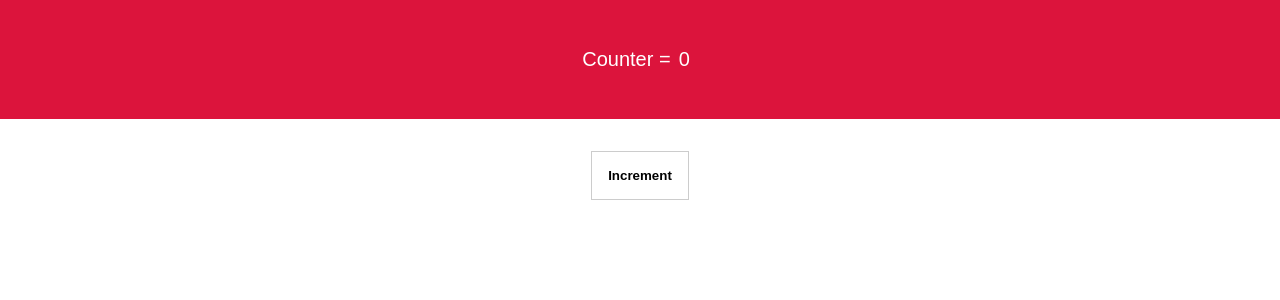
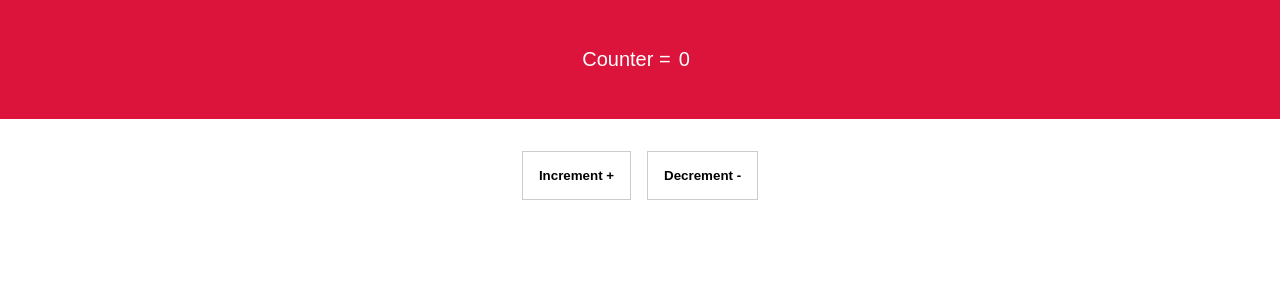
Before and after one commit to ryanwpb/counter, a React (Create React App) app: page / in a window 1280 px wide. Shown: the top 300 px of the page. Built offline with nearby package versions, Linux system fonts and the light colour scheme.

Commit message:
Add button -.

```diff
--- a/src/components/Counter/counter.css
+++ b/src/components/Counter/counter.css
@@ -16,5 +16,5 @@ button.count {
   background: #fff;
   font-weight: bold;
   cursor: pointer;
-  margin: 2rem 0;
+  margin: 2rem 0.5rem;
 }
--- a/src/components/Counter/counterButton.js
+++ b/src/components/Counter/counterButton.js
@@ -3,9 +3,15 @@ import './counter.css'
 
 const Counter = () => {
     return (
-        <button className="count">
-            Increment
-        </button>
+        <div className="container">
+            <button className="count">
+                Increment +
+            </button>
+            <button className="count">
+                Decrement -
+            </button>
+        </div>
+
     )
 }
 
```
